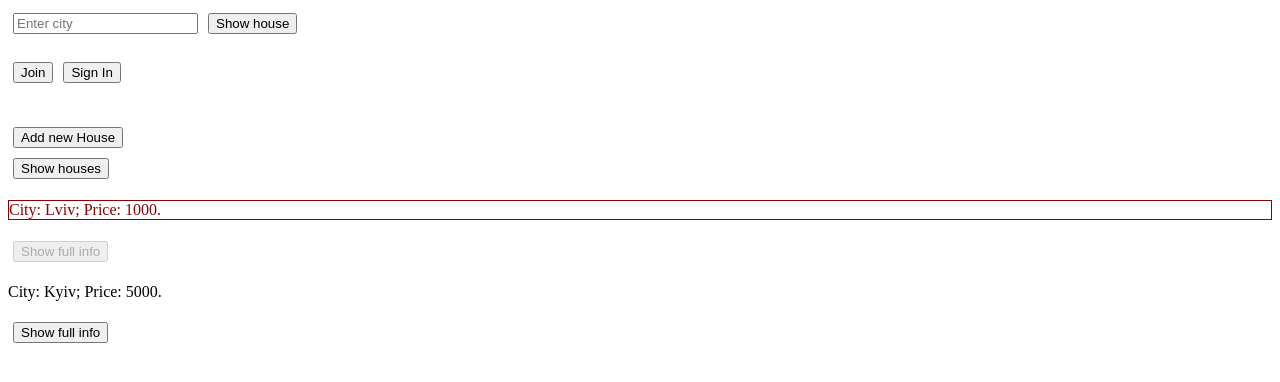
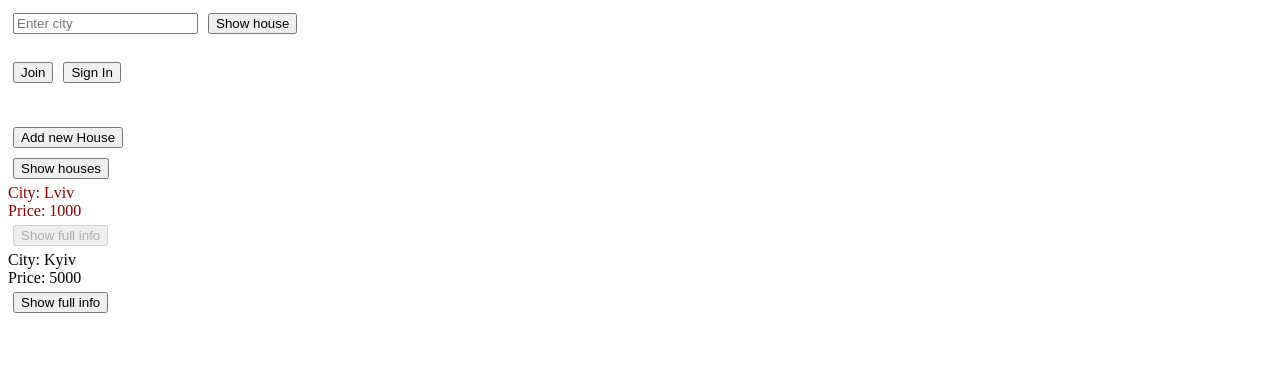
Before and after one commit to kushapusha/owu_angular, an Angular app in the folder l1/: page / in a window 1280 px wide. Both pictures are taken after a click on the button "Show houses". Shown: the top 382 px of the page. Built offline with nearby package versions, Linux system fonts and the light colour scheme.

Commit message:
fixed showing full house info

```diff
--- a/l1/src/app/app.component.css
+++ b/l1/src/app/app.component.css
@@ -2,9 +2,7 @@ input, button {
   margin: 5px;
 }
 
-
 .for_blocked {
-  border: 1px solid darkred;
   color: darkred;
 }
 
--- a/l1/src/app/app.component.html
+++ b/l1/src/app/app.component.html
@@ -98,15 +98,15 @@
 <div *ngIf="show">
   <div *ngFor="let house of houses">
 
-    <p [ngClass]="house.user.is_blocked ? 'for_blocked' : 'for_unblocked'" *ngIf="shortInfo">
-      City: {{house.city}};
-      Price: {{house.price}}.
-    </p>
+    <span [ngClass]="house.user.is_blocked ? 'for_blocked' : 'for_unblocked'" *ngIf="shortInfo">
+      City: {{house.city}}<br>
+      Price: {{house.price}}<br>
+    </span>
 
-    <div *ngIf="showedHouseId === house.id && fullInfo">
-      Street: {{house.street}};
-      Owner: {{house.user.name}}, {{house.user.email}}.
-    </div>
+    <span *ngIf="showedHouseId === house.id && fullInfo">
+      Street: {{house.street}}<br>
+      Owner: {{house.user.name}}, {{house.user.email}}<br>
+    </span>
 
     <button [disabled]="house.user.is_blocked" (click)="showFullInfo(house.id)">Show full info</button>
 
```
